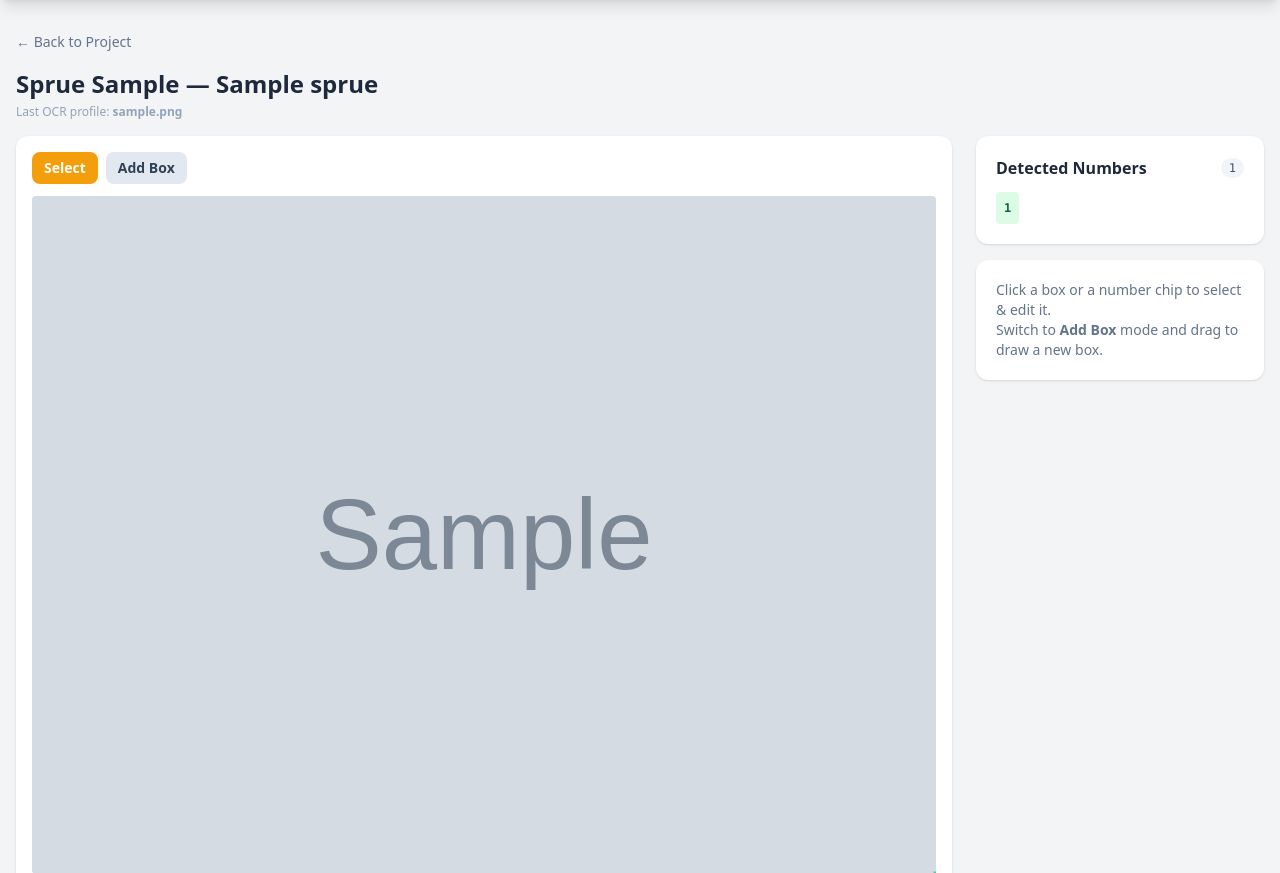
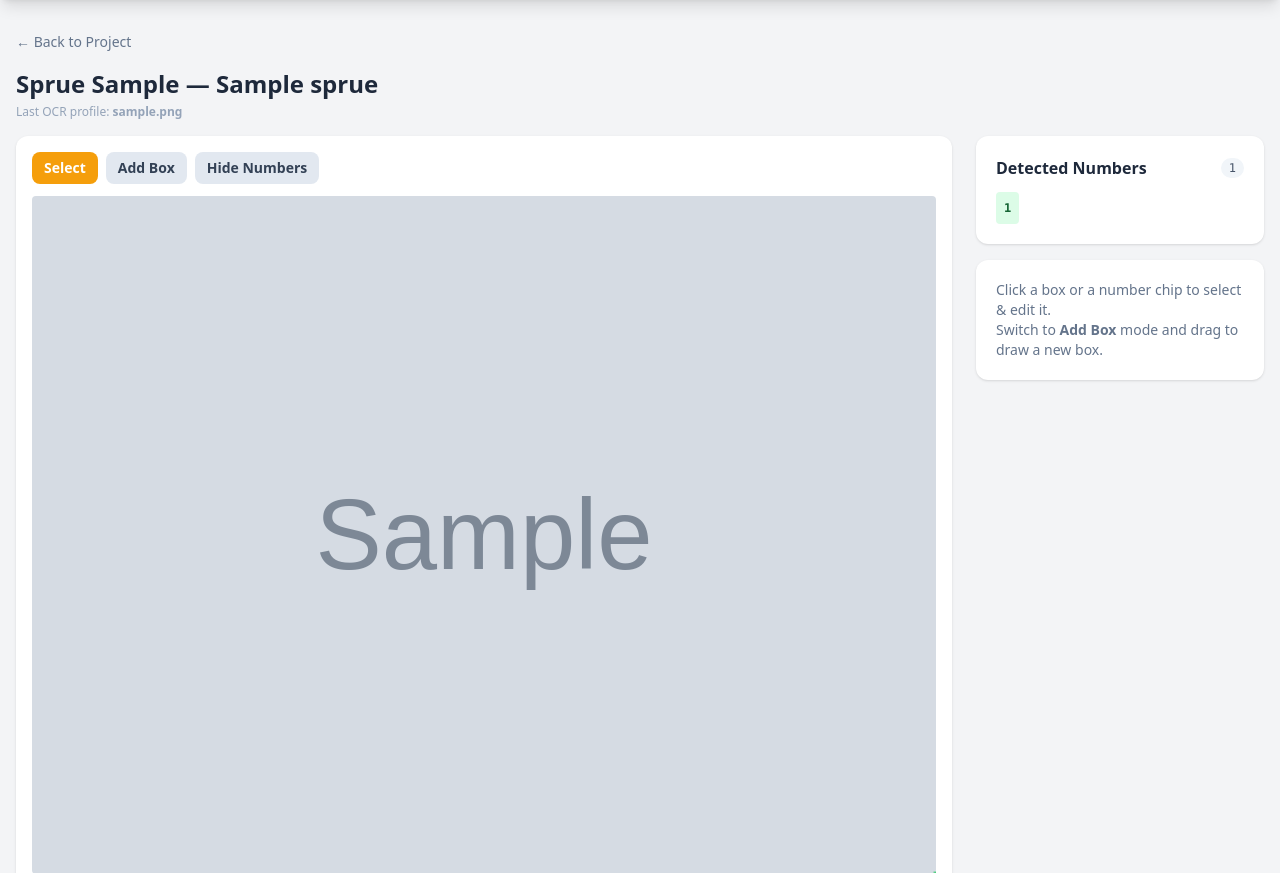
Before and after one commit to oxivanisher/PySprueFinder, a FastAPI app: page /admin/sprues/1 in a window 1280 px wide. Shown: the part 52-925 px from the top of the page. Run offline with FastAPI, Linux system fonts and the light colour scheme; the visitor is signed in with stand-in values (Sample User, id 1); tables that the repository leaves empty hold one stand-in row (values such as "Sample post"); grey boxes marked "Sample" are stand-in pictures; some libraries are stand-ins or nearby versions.

Commit message:
updates for UI

```diff
--- a/app/static/js/editor.js
+++ b/app/static/js/editor.js
@@ -6,6 +6,7 @@
   let locations = INITIAL_LOCATIONS.map(l => ({ ...l }));
   let mode = 'select';
   let selectedId = null;
+  let showOverlay = true;
   // Tracks which instance index was last selected per number value, for cycling.
   const lastPickedIndex = {};
 
@@ -46,6 +47,7 @@
 
   function draw() {
     ctx.clearRect(0, 0, canvas.width, canvas.height);
+    if (!showOverlay) return;
 
     for (const loc of locations) {
       const [x, y] = toCanvas(loc.x, loc.y);
@@ -313,6 +315,26 @@
   }
   window.rerunOcr = rerunOcr;
 
+  // ── Overlay toggle ───────────────────────────────────────────────────────
+  function toggleOverlay() {
+    showOverlay = !showOverlay;
+    const btn = document.getElementById('btn-toggle-overlay');
+    btn.textContent = showOverlay ? 'Hide Numbers' : 'Show Numbers';
+    btn.className = showOverlay
+      ? 'px-3 py-1.5 text-sm rounded-lg bg-slate-200 text-slate-700 font-semibold hover:bg-slate-300'
+      : 'px-3 py-1.5 text-sm rounded-lg bg-amber-500 text-white font-semibold hover:bg-amber-600';
+    draw();
+  }
+  window.toggleOverlay = toggleOverlay;
+
+  // ── Keyboard shortcuts ───────────────────────────────────────────────────
+  document.getElementById('edit-number').addEventListener('keydown', e => {
+    if (e.key === 'Enter') { e.preventDefault(); saveEdit(); }
+  });
+  document.getElementById('add-number').addEventListener('keydown', e => {
+    if (e.key === 'Enter') { e.preventDefault(); saveNewBox(); }
+  });
+
   // ── Init ─────────────────────────────────────────────────────────────────
   setMode('select');
   refreshNumberList();
--- a/app/static/js/search.js
+++ b/app/static/js/search.js
@@ -3,6 +3,7 @@
   const resultsDiv = document.getElementById('search-results');
   const noResults = document.getElementById('no-results');
   let debounceTimer = null;
+  let selectTimer = null;
 
   // Called by number chip buttons in the catalog section
   window.quickSearch = function(q) {
@@ -13,6 +14,7 @@
 
   input.addEventListener('input', () => {
     clearTimeout(debounceTimer);
+    clearTimeout(selectTimer);
     const q = input.value.trim();
     if (!q) {
       resultsDiv.innerHTML = '';
@@ -20,6 +22,7 @@
       return;
     }
     debounceTimer = setTimeout(() => fetchResults(q), 300);
+    selectTimer = setTimeout(() => input.select(), 2000);
   });
 
   async function fetchResults(q) {
--- a/app/templates/admin/sprue_edit.html
+++ b/app/templates/admin/sprue_edit.html
@@ -33,6 +33,10 @@
           <button id="btn-add" onclick="setMode('add')"
                   class="px-3 py-1.5 text-sm rounded-lg bg-slate-200 text-slate-700 font-semibold hover:bg-slate-300">
             Add Box
+          </button>
+          <button id="btn-toggle-overlay" onclick="toggleOverlay()"
+                  class="px-3 py-1.5 text-sm rounded-lg bg-slate-200 text-slate-700 font-semibold hover:bg-slate-300">
+            Hide Numbers
           </button>
         </div>
         <div class="relative inline-block w-full" id="canvas-wrapper">
```
